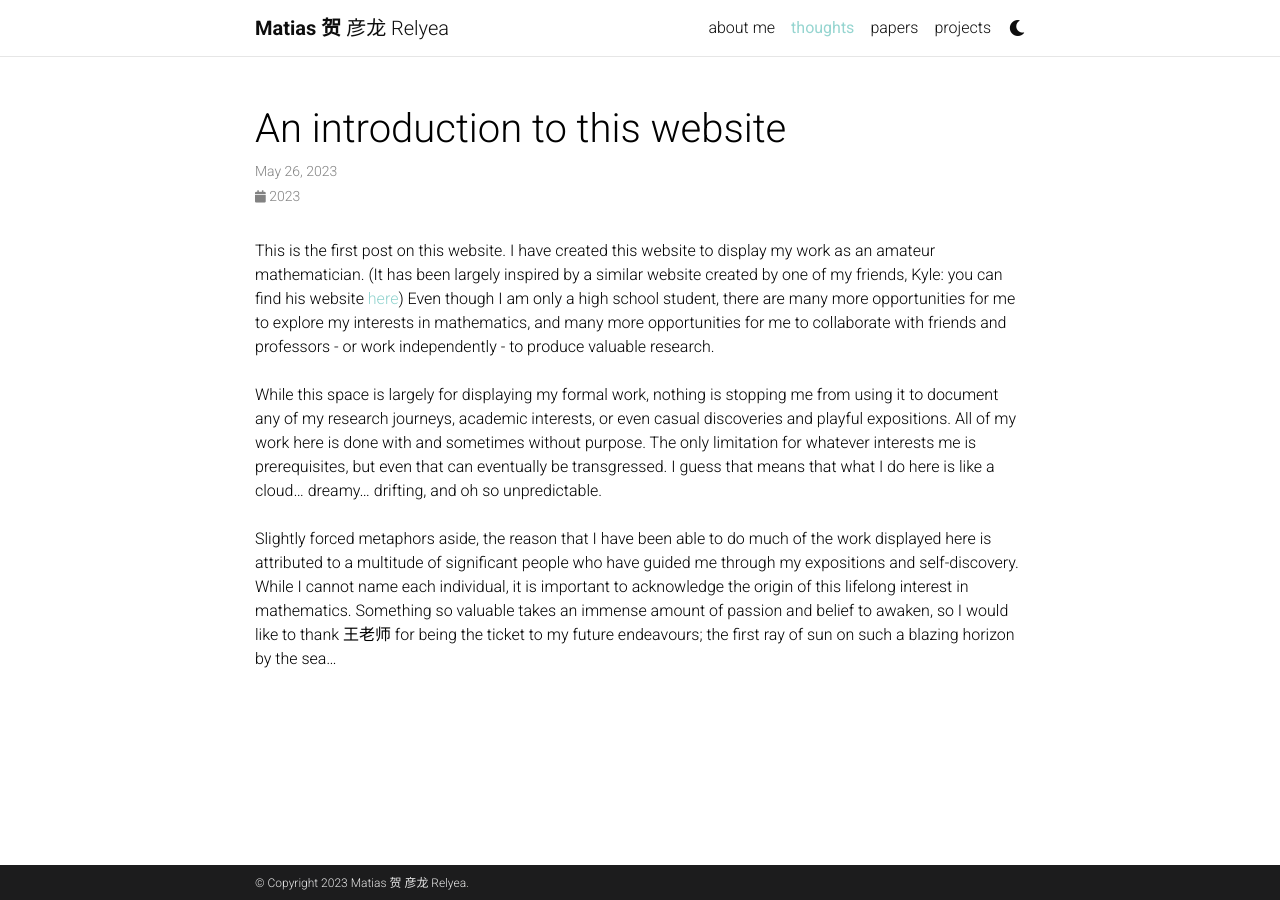
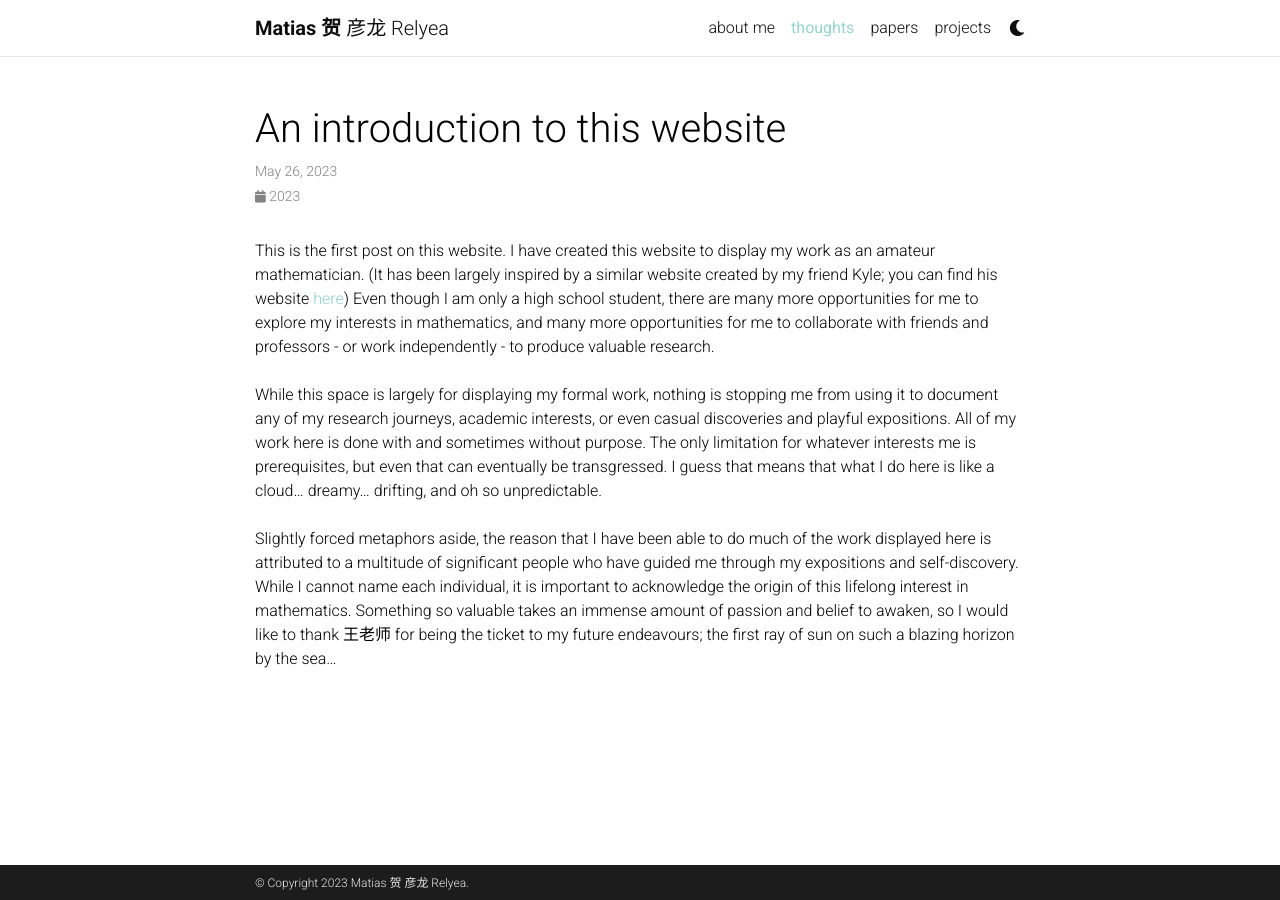
Before and after one commit to Quadcryo/quadcryo, a Jekyll site: the page built from _posts/2023-05-26-firstpost.md, in a window 1280 px wide. Built offline with Jekyll 4.4.1, drawn with Linux system fonts in a browser that asks for light colours; comment, search, counter and statistics services are not loaded; a style sheet for code colours, icons or effects is not loaded.

Commit message:
small change to post
Signed-off-by: Quadcryo <92400092+Quadcryo@users.noreply.github.com>

```diff
--- a/_posts/2023-05-26-firstpost.md
+++ b/_posts/2023-05-26-firstpost.md
@@ -5,7 +5,7 @@ date:   2023-05-26 19:05:00-0400
 description: Some words and some nonwords
 ---
 
-This is the first post on this website. I have created this website to display my work as an amateur mathematician. (It has been largely inspired by a similar website created by one of my friends, Kyle: you can find his website <a href="https://12buntu.github.io/Book-N/">here</a>) Even though I am only a high school student, there are many more opportunities for me to explore my interests in mathematics, and many more opportunities for me to collaborate with friends and professors - or work independently - to produce valuable research.
+This is the first post on this website. I have created this website to display my work as an amateur mathematician. (It has been largely inspired by a similar website created by my friend Kyle; you can find his website <a href="https://12buntu.github.io/Book-N/">here</a>) Even though I am only a high school student, there are many more opportunities for me to explore my interests in mathematics, and many more opportunities for me to collaborate with friends and professors - or work independently - to produce valuable research.
 <br>
 <br>
 While this space is largely for displaying my formal work, nothing is stopping me from using it to document any of my research journeys, academic interests, or even casual discoveries and playful expositions. All of my work here is done with and sometimes without purpose. The only limitation for whatever interests me is prerequisites, but even that can eventually be transgressed. I guess that means that what I do here is like a cloud... dreamy... drifting, and oh so unpredictable.
```
